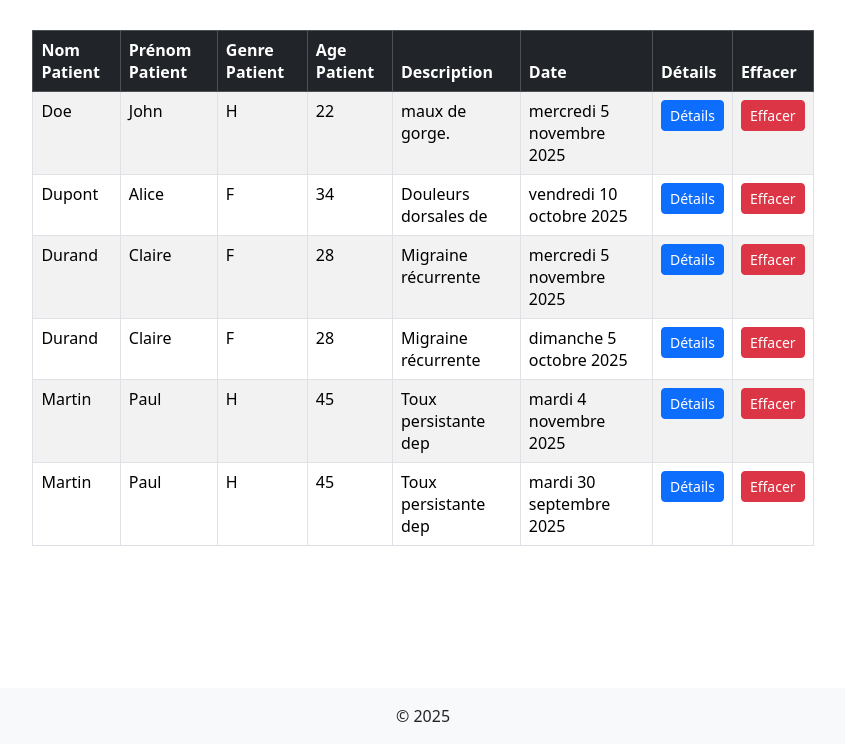
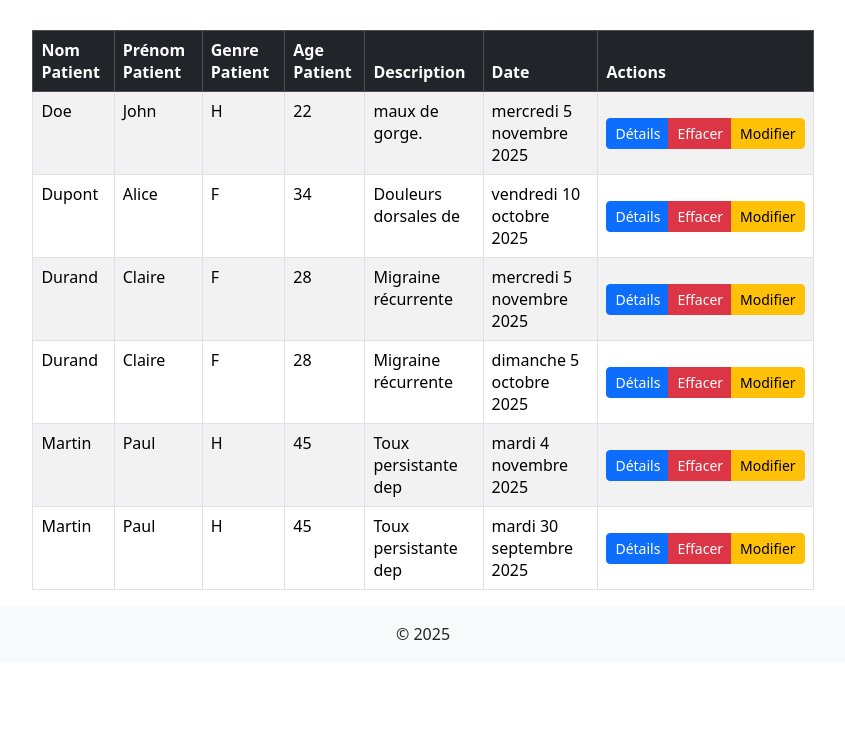
Before and after one commit to Lyne-Gh/Medico, a Django app: page /consultations/ in a window 1280 px wide. Shown: the part 56-800 px from the top of the page, without its empty margins (217-1062 px from the left). Run offline with Django 5.2, Linux system fonts and the light colour scheme; data comes from the database, SQL or seed files in the repository; some libraries are stand-ins or nearby versions.

Commit message:
Modifications style

```diff
--- a/cc/medico/templates/medico/listeconsultations.html
+++ b/cc/medico/templates/medico/listeconsultations.html
@@ -26,8 +26,7 @@
             <th>Age Patient</th>
             <th>Description</th>
             <th>Date</th>
-            <th>Détails</th>
-            <th>Effacer</th>
+            <th>Actions</th>
         </tr>
     </thead>
     <tbody>
@@ -39,9 +38,10 @@
         <td>{{uneConsultation.patient_age}}</td>
         <td>{{uneConsultation.description|slice:":20"}}</td>
         <td>{{ uneConsultation.date_consultation|date:"l j F Y" }}</td>
-        <td><a class="btn btn-primary btn-sm" href="{% url 'consultationDetail' uneConsultation.id %}">Détails</a></td>
-        <td><a class="btn btn-danger btn-sm" href="{% url 'deleteconsultation' uneConsultation.id %}">Effacer</a></td>
-        </tr>
+        <td class="text-center align-middle"><div class="btn-group btn-group-sm" role="group"><a class="btn btn-primary btn-sm" href="{% url 'consultationDetail' uneConsultation.id %}">Détails</a>
+        <a class="btn btn-danger btn-sm" href="{% url 'deleteconsultation' uneConsultation.id %}">Effacer</a>
+        <a class="btn btn-warning btn-sm" href="{% url 'editConsultation' uneConsultation.id %}" >Modifier</a></div></td>
+    </tr>
         {% endfor %}
     </tbody>
 </table>
--- a/cc/medico/templates/medico/main.html
+++ b/cc/medico/templates/medico/main.html
@@ -31,10 +31,11 @@
 
 
   <!-- Footer fixe (fixed-bottom : mettre le footer tout en bas) -->
-  <footer class="bg-light text-center text-lg-start fixed-bottom">
-    <div class="text-center p-3">
-      © 2025
-    </div>
-  </footer>
+<footer class="bg-light text-center text-lg-start">
+  <div class="text-center p-3">
+    © 2025
+  </div>
+</footer>
+
 
 </html>
```
